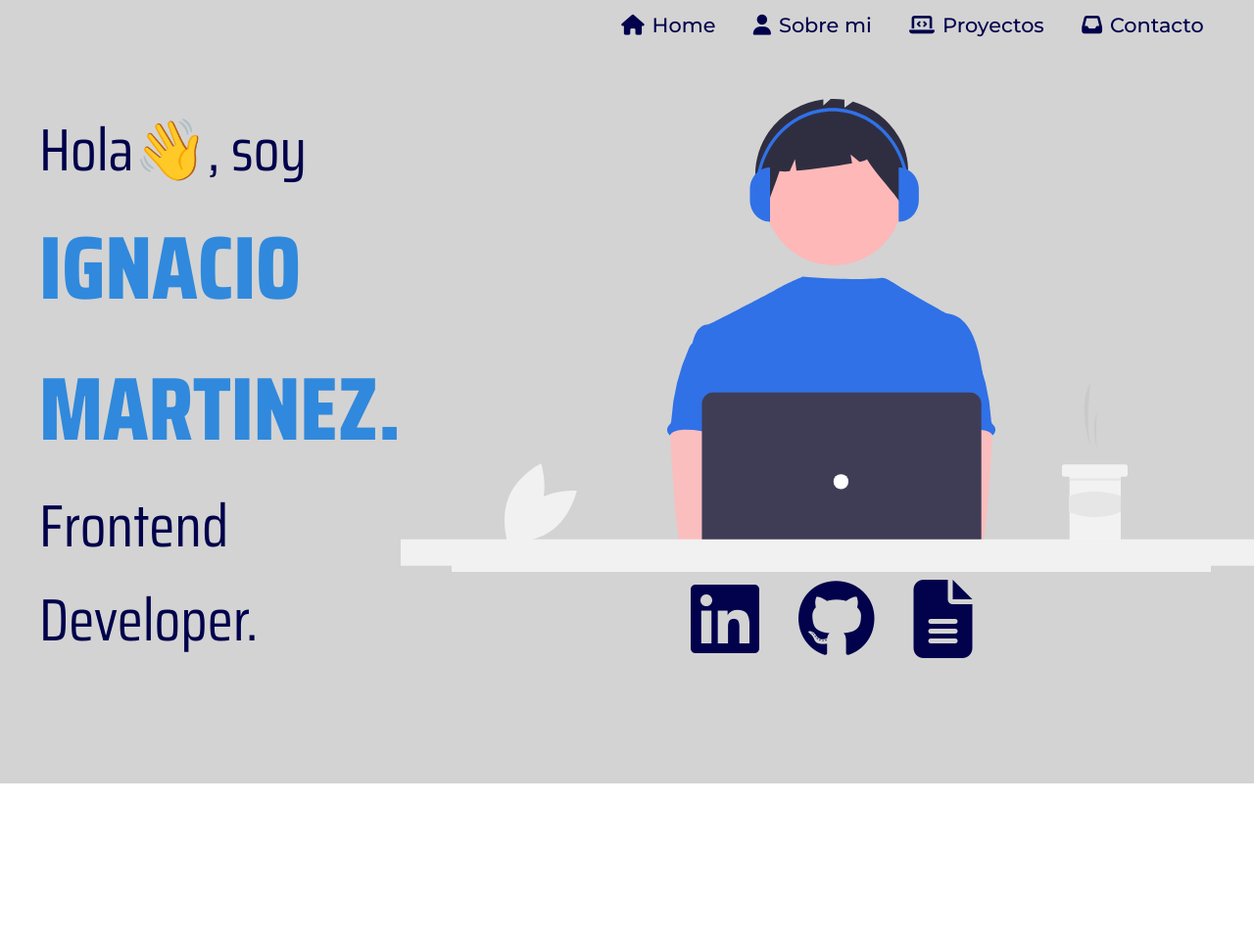
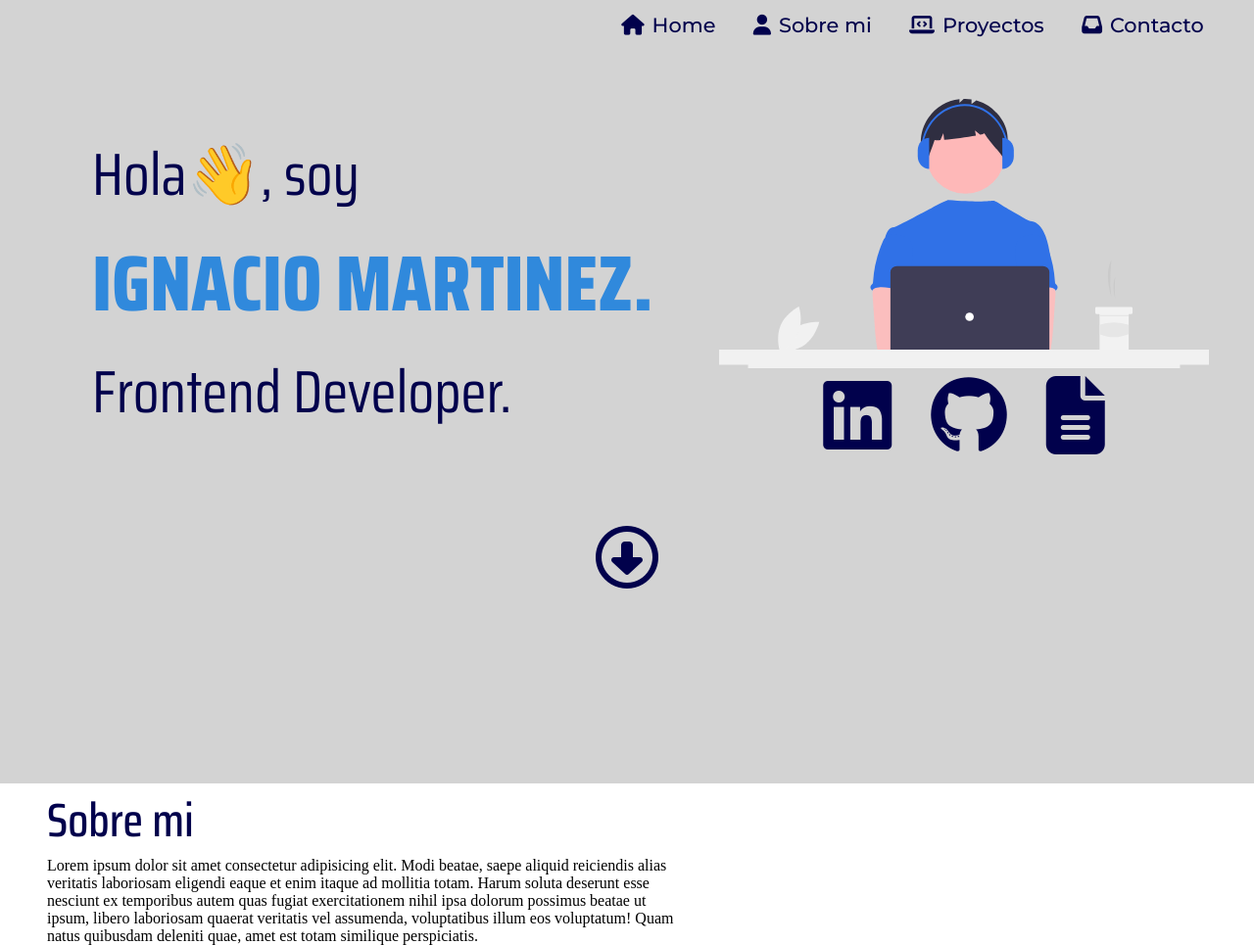
Before and after one commit to IgnacioMartinez10/portfolio-IgnacioMartinez, a plain HTML site: page index.html in a window 1280 px wide. Shown: the whole page at 98% size. Before the commit the page ends 800 px from the top, so only its background shows below. Drawn offline with Linux system fonts and the light colour scheme.

Commit message:
commit portfolio

```diff
--- /dev/null
+++ b/_variables.scss
@@ -0,0 +1,2 @@
+$color-blueNight:rgb(1, 1, 76);
+$color-blueLight:#3089dc;
--- a/index.html
+++ b/index.html
@@ -1,5 +1,6 @@
 <!DOCTYPE html>
 <html lang="es">
+
 <head>
     <meta charset="UTF-8">
     <meta http-equiv="X-UA-Compatible" content="IE=edge">
@@ -9,6 +10,7 @@
     <script src="https://kit.fontawesome.com/99930d697e.js" crossorigin="anonymous"></script>
 
 </head>
+
 <body>
     <header>
         <nav>
@@ -20,7 +22,7 @@
             </ul>
         </nav>
         <section class="presentacion">
-            <div class="Home_intro">
+            <div class="homeIntro">
                 <span class="saludo">Hola👋, soy</span>
                 <br>
                 <span class="nombre">IGNACIO MARTINEZ.</span>
@@ -29,7 +31,7 @@
                 <br>
 
             </div>
-            <div class="Home_imagen">
+            <div class="homeImagen">
                 <img src="img/code.svg" alt="" width="">
                 <div class="redes">
                     <a href=""><i class="redes fa-brands fa-linkedin"></i></a>
@@ -38,8 +40,20 @@
                 </div>
             </div>
         </section>
+        <div class="arrowContent">
+            <i class="arrow far fa-arrow-alt-circle-down"></i>
+        </div>
     </header>
+    <section class="aboutContent">
+        <span class="aboutTitle">Sobre mi</span>
+        <p>Lorem ipsum dolor sit amet consectetur adipisicing elit. Modi beatae, saepe aliquid reiciendis alias
+            veritatis laboriosam eligendi eaque et enim itaque ad mollitia totam. Harum soluta deserunt esse
+            nesciunt ex temporibus autem quas fugiat exercitationem nihil ipsa dolorum possimus beatae ut ipsum,
+            libero laboriosam quaerat veritatis vel assumenda, voluptatibus illum eos voluptatum! Quam natus
+            quibusdam deleniti quae, amet est totam similique perspiciatis.</p>
+    </section>
 
 
 </body>
+
 </html>
--- a/styles.scss
+++ b/styles.scss
@@ -1,5 +1,5 @@
-@import url('https://fonts.googleapis.com/css2?family=Montserrat:wght@500;700&family=Saira+Condensed:wght@400;800&display=swap');
-
+@import url('https://fonts.googleapis.com/css2?family=Montserrat:wght@500;700&family=Saira+Condensed:wght@400;500;800&display=swap');
+@import '_variables';
 *{
     margin: 0;
     padding: 0;
@@ -27,7 +27,7 @@ header{
                     font-size: 1.3rem;
                     font-family: 'Montserrat', sans-serif;
                     text-decoration: none;
-                    color: rgb(1, 1, 76);
+                    color: $color-blueNight;
                     margin:0 0.7rem;
                     &:hover{
                         text-decoration: underline;
@@ -39,15 +39,13 @@ header{
             }
         }
     }
-}
-
     .presentacion{
         display: flex;
         flex-direction: row;
         justify-content: center;
         align-items: center;
         margin-top: 50px;
-    .Home_intro{
+        .homeIntro{
             width: 50%;
             margin-left: 3rem;
 
@@ -55,28 +53,61 @@ header{
                 font-weight: 400;
                 font-size: 3.8rem;
                 font-family: 'Saira Condensed', sans-serif;
-            color: rgb(1, 1, 76);
+                color: $color-blueNight;
             }
             .nombre{
-            font-size: 5.7rem;
+                font-size: 5rem;
                 font-family: 'Saira Condensed', sans-serif;
                 font-weight:800;
-            color: #3089dc;
+                color: $color-blueLight;
             }
         }
-    .Home_imagen{
+        .homeImagen{
             display: flex;
             flex-direction: column;
             justify-content: space-around;
+            img{
+                width: 500px;
+            }
             .redes{
                 font-size: 80px;
                 text-decoration: none;
                 text-align: center;
                 margin: 4px 10px;
-            color: rgb(1, 1, 76);
+                color: $color-blueNight;
                 &:hover{
-                color: #3089dc;
+                    color: $color-blueLight;
                 }
             }
         }
     }
+    .arrowContent{
+        width: 100%;
+        display: flex;
+        flex-direction: row;
+        justify-content: center;
+        .arrow{
+            font-size: 4rem;
+            margin-top: 60px;
+            color: $color-blueNight;
+            &:hover{
+                color:$color-blueLight;
+                cursor: pointer;
+            }
+        }
+    }
+}
+
+.aboutContent{
+    width: 50%;
+    display: flex;
+    flex-direction: column;
+    background-color: white;
+    margin-left: 3rem;
+        span{
+            font-size: 3rem;
+            font-family: 'Saira Condensed', sans-serif;
+            font-weight: 500;
+            color: $color-blueNight;
+        }
+    }
```
Also changed, not shown: styles.css, 1 other file. Lines whose indentation alone changed are shown as unchanged.
